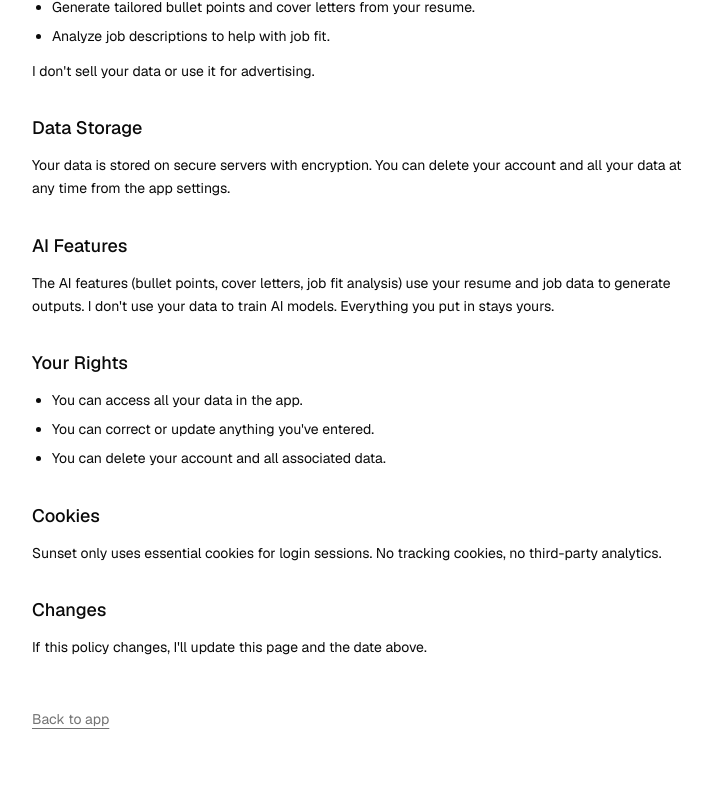
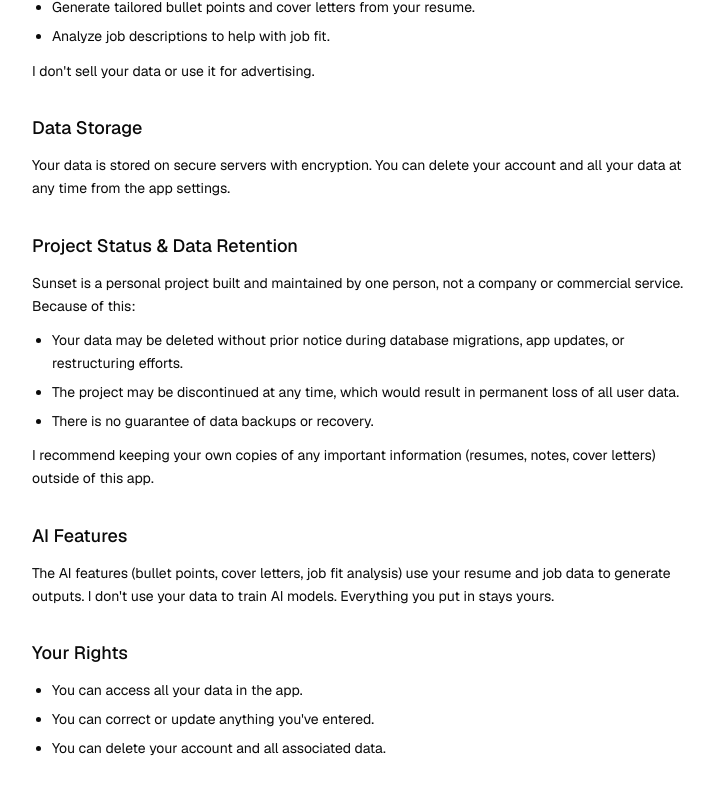
Before and after one commit to 00-khi/ai-job-application-tracker, a Next.js app in the folder frontend/: page /privacy in a window 1280 px wide. Shown: the part 544-1341 px from the top of the page, without its empty margins (272-984 px from the left). Built offline with nearby package versions, Linux system fonts and the light colour scheme.

Commit message:
feat: enhance Privacy Policy and Terms of Service with data retention and service availability sections

```diff
--- a/frontend/app/privacy/page.tsx
+++ b/frontend/app/privacy/page.tsx
@@ -64,6 +64,31 @@ export default function PrivacyPolicyPage() {
           </section>
 
           <section className="space-y-3">
+            <h2 className="text-lg font-medium">Project Status & Data Retention</h2>
+            <p>
+              Sunset is a personal project built and maintained by one person,
+              not a company or commercial service. Because of this:
+            </p>
+            <ul className="list-disc pl-5 space-y-1.5">
+              <li>
+                Your data may be deleted without prior notice during database
+                migrations, app updates, or restructuring efforts.
+              </li>
+              <li>
+                The project may be discontinued at any time, which would result
+                in permanent loss of all user data.
+              </li>
+              <li>
+                There is no guarantee of data backups or recovery.
+              </li>
+            </ul>
+            <p>
+              I recommend keeping your own copies of any important information
+              (resumes, notes, cover letters) outside of this app.
+            </p>
+          </section>
+
+          <section className="space-y-3">
             <h2 className="text-lg font-medium">AI Features</h2>
             <p>
               The AI features (bullet points, cover letters, job fit analysis)
--- a/frontend/app/terms/page.tsx
+++ b/frontend/app/terms/page.tsx
@@ -94,6 +94,31 @@ export default function TermsOfServicePage() {
           </section>
 
           <section className="space-y-3">
+            <h2 className="text-lg font-medium">Service Availability & Data Loss</h2>
+            <p>
+              Sunset is a personal side project, not a commercial product. You
+              should understand:
+            </p>
+            <ul className="list-disc pl-5 space-y-1.5">
+              <li>
+                The app may go offline without notice or warning.
+              </li>
+              <li>
+                Data loss can happen during updates, migrations, or if the
+                project is discontinued.
+              </li>
+              <li>
+                I am not responsible for any data loss — no backups, no
+                guarantees, no SLA.
+              </li>
+            </ul>
+            <p>
+              Use Sunset as a helpful tool, not as your only record. Keep your
+              own backups of anything important.
+            </p>
+          </section>
+
+          <section className="space-y-3">
             <h2 className="text-lg font-medium">Changes</h2>
             <p>
               I might update these terms over time. If I make significant
--- a/frontend/components/signup-form.tsx
+++ b/frontend/components/signup-form.tsx
@@ -33,7 +33,8 @@ export function SignupForm({ ...props }: React.ComponentProps<typeof Card>) {
   const router = useRouter();
   const supabase = createClient();
 
-  const isFormValid = legalChecked && password === confirmPassword && password.length >= 8;
+  const isFormValid =
+    legalChecked && password === confirmPassword && password.length >= 8;
 
   const handleSubmit = async (e: React.FormEvent) => {
     e.preventDefault();
@@ -163,7 +164,7 @@ export function SignupForm({ ...props }: React.ComponentProps<typeof Card>) {
                   htmlFor="legal"
                   className="font-normal whitespace-nowrap flex-wrap leading-3"
                 >
-                  I have read the{" "}
+                  I have read and agree to the{" "}
                   <Link
                     href="/privacy"
                     className="underline underline-offset-4 hover:text-primary"
--- a/frontend/lib/supabase/middleware.ts
+++ b/frontend/lib/supabase/middleware.ts
@@ -29,13 +29,13 @@ export async function updateSession(request: NextRequest) {
     data: { user },
   } = await supabase.auth.getUser();
 
-  // Protect (user) routes - redirect to login if not authenticated
-  if (
-    !user &&
-    !request.nextUrl.pathname.startsWith("/login") &&
-    !request.nextUrl.pathname.startsWith("/signup") &&
-    !request.nextUrl.pathname.startsWith("/api/public")
-  ) {
+  // Public paths - everything else requires auth
+  const publicPaths = ["/", "/login", "/signup", "/privacy", "/terms"];
+  const isPublic =
+    publicPaths.includes(request.nextUrl.pathname) ||
+    request.nextUrl.pathname.startsWith("/api/public");
+
+  if (!user && !isPublic) {
     const url = request.nextUrl.clone();
     url.pathname = "/login";
     return NextResponse.redirect(url);
```
